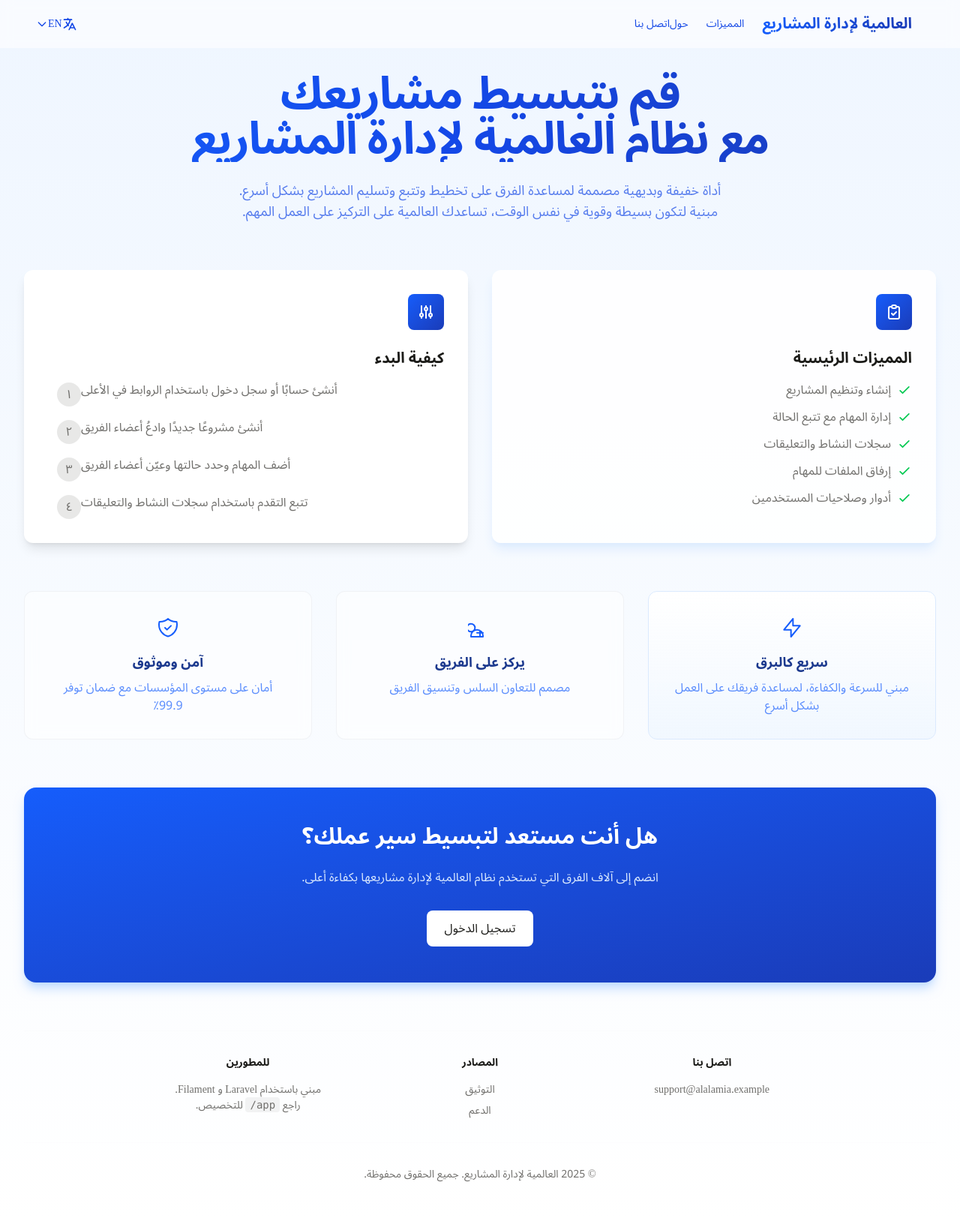
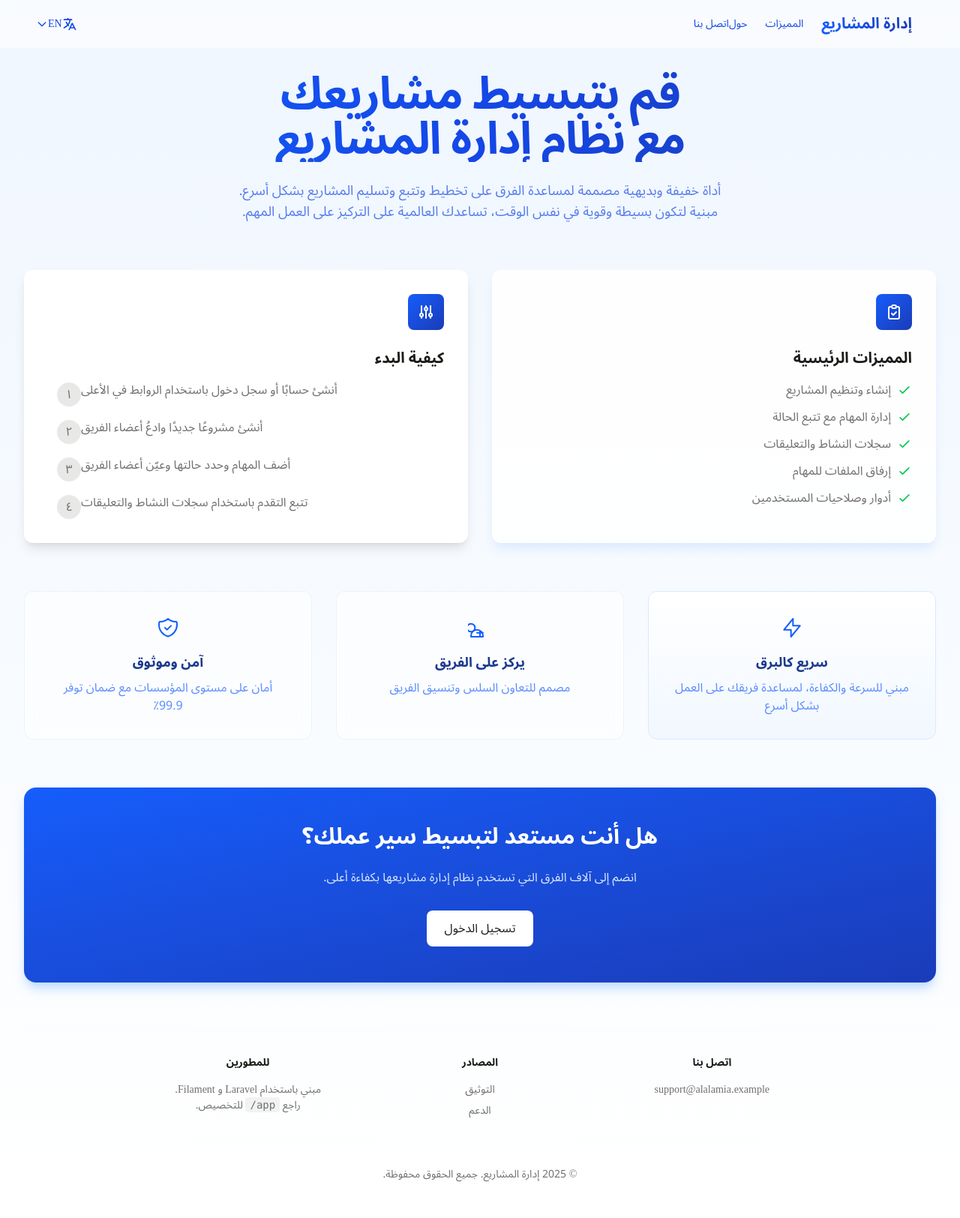
Before and after one commit to a6e6s/mini-pms, a Laravel app: page / in a window 1280 px wide. Shown: the whole page at 75% size. Run offline with Laravel 12, Linux system fonts and the light colour scheme; style sheets or scripts are compiled from the project's sources; some web fonts are replaced.

Commit message:
updating readme

```diff
--- a/resources/views/livewire/tasks/kanban-board.blade.php
+++ b/resources/views/livewire/tasks/kanban-board.blade.php
@@ -4,7 +4,7 @@
 }">
     <div class="flex gap-6 overflow-x-auto pb-4">
         @foreach ($statuses as $status)
-            <div class="flex flex-col flex-shrink-0 w-80 bg-white dark:bg-gray-800 rounded-lg shadow-lg"
+            <div class="flex flex-col flex-shrink-0 w-120 bg-white dark:bg-gray-800 rounded-lg shadow-lg"
                 x-on:dragover.prevent="$el.classList.add('bg-gray-100', 'dark:bg-gray-700')"
                 x-on:dragleave="$el.classList.remove('bg-gray-100', 'dark:bg-gray-700')"
                 x-on:drop.prevent="
--- a/resources/views/welcome.blade.php
+++ b/resources/views/welcome.blade.php
@@ -3,9 +3,9 @@
     <head>
         <meta charset="utf-8">
         <meta name="viewport" content="width=device-width, initial-scale=1">
-        <meta name="description" content="نظام العالمية لإدارة المشاريع - تبسيط سير عمل مشروعك">
+        <meta name="description" content="نظام  لإدارة المشاريع - تبسيط سير عمل مشروعك">
 
-        <title>العالمية لإدارة المشاريع - {{ config('app.name', 'Laravel') }}</title>
+        <title> لإدارة المشاريع - {{ config('app.name', 'Laravel') }}</title>
 
         <!-- Fonts -->
         <link rel="preconnect" href="https://fonts.bunny.net">
@@ -24,7 +24,7 @@
             <div class="max-w-7xl mx-auto px-4 sm:px-6 lg:px-8">
                 <div class="flex justify-between items-center h-16">
                     <div class="flex items-center space-x-reverse space-x-8">
-                        <span class="text-xl font-bold bg-gradient-to-r from-blue-600 to-blue-800 dark:from-blue-400 dark:to-blue-200 text-transparent bg-clip-text">العالمية لإدارة المشاريع</span>
+                        <span class="text-xl font-bold bg-gradient-to-r from-blue-600 to-blue-800 dark:from-blue-400 dark:to-blue-200 text-transparent bg-clip-text">إدارة المشاريع</span>
                         <nav class="hidden md:flex items-center space-x-reverse space-x-6">
                             <a href="#features" class="text-blue-700 dark:text-blue-300 hover:text-blue-800 dark:hover:text-blue-200 text-sm font-medium">المميزات</a>
                             <a href="#about" class="text-blue-700 dark:text-blue-300 hover:text-blue-800 dark:hover:text-blue-200 text-sm font-medium">حول</a>
@@ -105,7 +105,7 @@
             <main class="max-w-7xl mx-auto w-full">
                 <div class="text-center mb-16">
                     <h1 class="text-4xl sm:text-5xl lg:text-6xl font-bold tracking-tight bg-gradient-to-r from-blue-600 via-blue-700 to-blue-800 dark:from-blue-300 dark:via-blue-400 dark:to-blue-300 text-transparent bg-clip-text mb-6">
-                        قم بتبسيط مشاريعك<br>مع نظام العالمية لإدارة المشاريع
+                        قم بتبسيط مشاريعك<br>مع نظام إدارة المشاريع
                     </h1>
                     <p class="max-w-2xl mx-auto text-lg text-blue-700/70 dark:text-blue-200/80">
                         أداة خفيفة وبديهية مصممة لمساعدة الفرق على تخطيط وتتبع وتسليم المشاريع بشكل أسرع. مبنية لتكون بسيطة وقوية في نفس الوقت، تساعدك العالمية على التركيز على العمل المهم.
@@ -214,7 +214,7 @@
 
                 <div class="bg-gradient-to-br from-blue-600 to-blue-800 dark:from-blue-400 dark:to-blue-600 rounded-2xl p-12 text-center mb-16 shadow-lg shadow-blue-200 dark:shadow-blue-900/20">
                     <h2 class="text-3xl font-bold text-white dark:text-white mb-6">هل أنت مستعد لتبسيط سير عملك؟</h2>
-                    <p class="text-blue-100 dark:text-blue-100 mb-8 max-w-2xl mx-auto">انضم إلى آلاف الفرق التي تستخدم نظام العالمية لإدارة مشاريعها بكفاءة أعلى.</p>
+                    <p class="text-blue-100 dark:text-blue-100 mb-8 max-w-2xl mx-auto">انضم إلى آلاف الفرق التي تستخدم نظام إدارة مشاريعها بكفاءة أعلى.</p>
                     @auth
                         <a href="{{ route('filament.admin.pages.dashboard') }}" class="inline-flex items-center px-6 py-3 bg-white text-blue-700 dark:bg-blue-900 dark:text-white rounded-lg hover:bg-blue-50 dark:hover:bg-blue-800 transition-colors duration-200">
                             <svg class="w-5 h-5 ml-2" fill="none" stroke="currentColor" viewBox="0 0 24 24">
@@ -255,7 +255,7 @@
                         </div>
                     </div>
                     <div class="mt-8 pt-8 border-t border-gray-200/10 dark:border-gray-800/50">
-                        <p>&copy; {{ date('Y') }} العالمية لإدارة المشاريع. جميع الحقوق محفوظة.</p>
+                        <p>&copy; {{ date('Y') }} إدارة المشاريع. جميع الحقوق محفوظة.</p>
                     </div>
                 </footer>
             </main>
```
Also changed, not shown: README.md.
